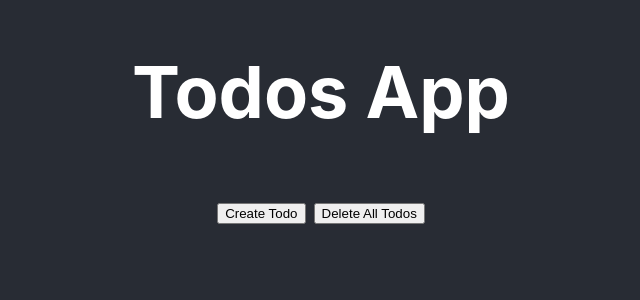
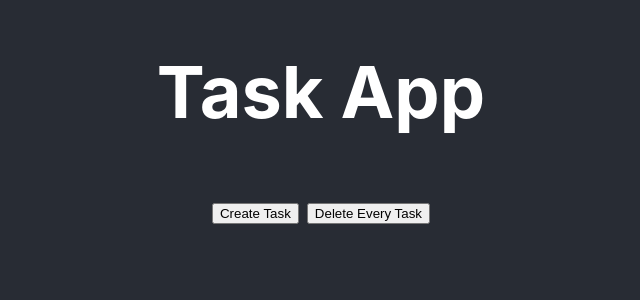
Before and after one commit to MasindeOdera/todos-app, a React (Create React App) app: page / in a window 1280 px wide. Shown: the top 300 px of the page, without its empty margins (319-959 px from the left). Built offline with nearby package versions, Linux system fonts and the light colour scheme.

Commit message:
Updated app name and favicon

```diff
--- a/public/index.html
+++ b/public/index.html
@@ -17,7 +17,7 @@
       user's mobile device or desktop. See https://developers.google.com/web/fundamentals/web-app-manifest/
     -->
     <link rel="manifest" href="%PUBLIC_URL%/manifest.json" />
-    <title>Todos App</title>
+    <title>Task App</title>
   </head>
   <body>
     <noscript>You need to enable JavaScript to run this app.</noscript>
--- a/src/App.css
+++ b/src/App.css
@@ -20,17 +20,17 @@ textarea {
   background-color: #6b7790;
 } */
 
-.Todo {
+.Task {
   margin-top: 10px;
   animation: fade 1s ease forwards;
 }
 
-.Todo input, .fa {
+.Task input, .fa {
   vertical-align: super;
   cursor: pointer;
 }
 
-.Todo input[type=checkbox]
+.Task input[type=checkbox]
 {
   /* Enlarge the Checkboxes */
   -ms-transform: scale(1.2); /* IE */
--- a/src/App.js
+++ b/src/App.js
@@ -1,11 +1,11 @@
 import React from 'react';
-import Todos from './components/Todos';
+import Tasks from './components/Tasks';
 import './App.css';
 
 function App() {
   return (
     <div className="App">
-      <Todos />
+      <Tasks />
     </div>
   );
 }
--- a/src/components/Todos.js
+++ b/src/components/Tasks.js
@@ -11,7 +11,6 @@ function appReducer(state =[], action) {
         }
         case 'add': {
             return [
-                // ...state,
                 {
                     id: Date.now(),
                     text: '',
@@ -64,7 +63,7 @@ function useEffectOnce(cb) {
     });
 };
 
-function Todos() {
+function Tasks() {
     const [state, dispatch] = useReducer(appReducer, []);
 
     //This is a custom hook to handle running useEffect once.
@@ -84,25 +83,25 @@ function Todos() {
 
     return (
         <Context.Provider value={dispatch}>
-            <h1 style={{cursor: "default"}}>Todos App</h1>
+            <h1 style={{cursor: "default"}}>Task App</h1>
             <header className="Options">
-                <button style={{margin: "4px", cursor: "pointer"}} onClick={() => dispatch({ type: 'add' })}>Create Todo</button>
-                <button style={{margin: "4px", cursor: "pointer"}} onClick={() => dispatch({ type: 'clear' })}>Delete All Todos</button>
+                <button style={{margin: "4px", cursor: "pointer"}} onClick={() => dispatch({ type: 'add' })}>Create Task</button>
+                <button style={{margin: "4px", cursor: "pointer"}} onClick={() => dispatch({ type: 'clear' })}>Delete Every Task</button>
             </header>
             <br />
             { state && state.length >= 1 ? count : null }
             <div className="Container">
-                <TodosList items={state} />
+                <TasksList items={state} />
             </div>
         </Context.Provider>
     )
 }
 
-function TodosList({ items }) {
-    return items && items.map(item => <TodoItem key={item.id} {...item} />)
+function TasksList({ items }) {
+    return items && items.map(item => <TaskItem key={item.id} {...item} />)
 }
 
-function TodoItem({ id, completed, text}){
+function TaskItem({ id, completed, text}){
     const dispatch = useContext(Context);
     const [input, setInput] = useState('');
 
@@ -114,13 +113,13 @@ function TodoItem({ id, completed, text}){
     };
 
     return (
-        <div className="Todo">
+        <div className="Task">
         <input type="checkbox" checked={completed} onChange={() => dispatch({ type: 'completed', payload: id })} />
 
-        <textarea type="text" autoFocus name={id} index={id} placeholder="Type in todo, task or shenanigan..." defaultValue={text} onChange={handleInputChange} />
+        <textarea type="text" autoFocus name={id} index={id} placeholder="Type in task, note or shenanigan..." defaultValue={text} onChange={handleInputChange} />
         <i className="fa fa-trash" aria-hidden="true" onClick={() => dispatch({ type: 'delete', payload: id })}></i>
         </div>
         );
 }
 
-export default Todos;
+export default Tasks;
```
Also changed, not shown: 1 other file (tests, documents, lock files or other folders).
